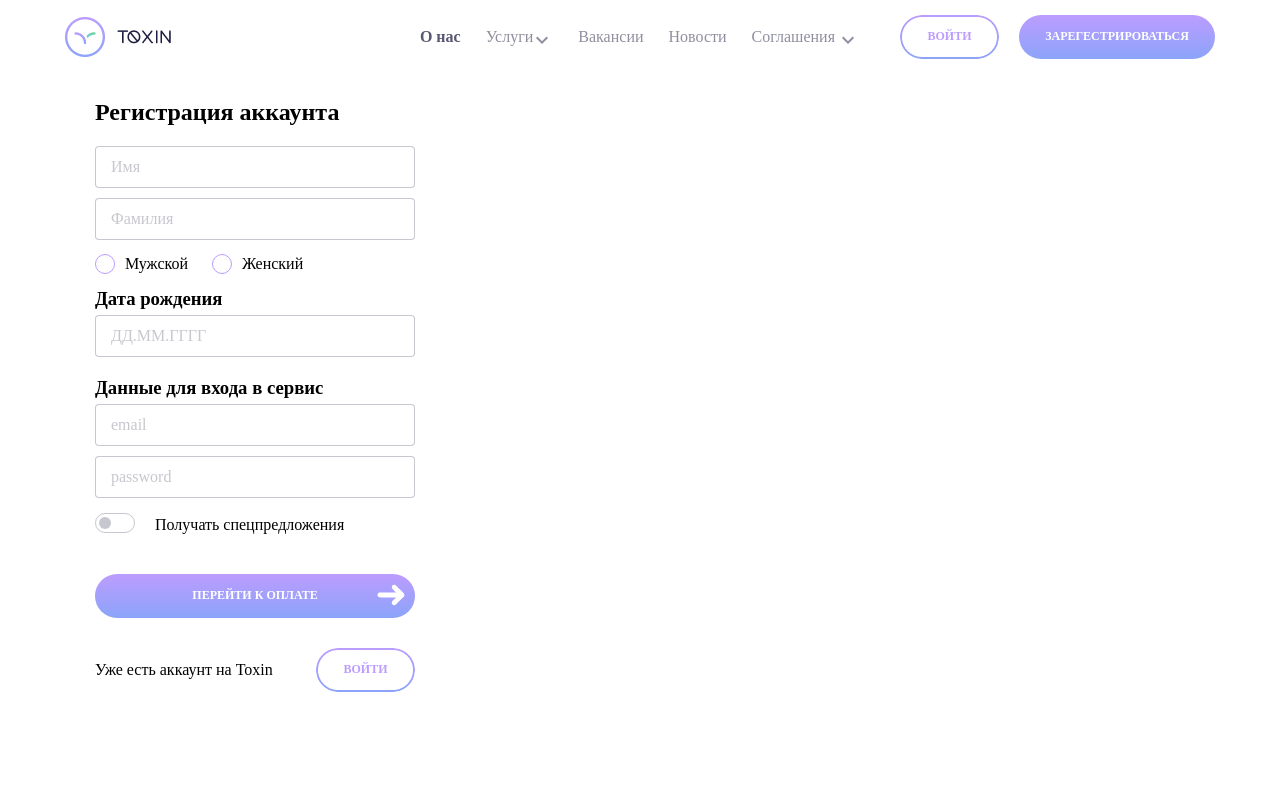
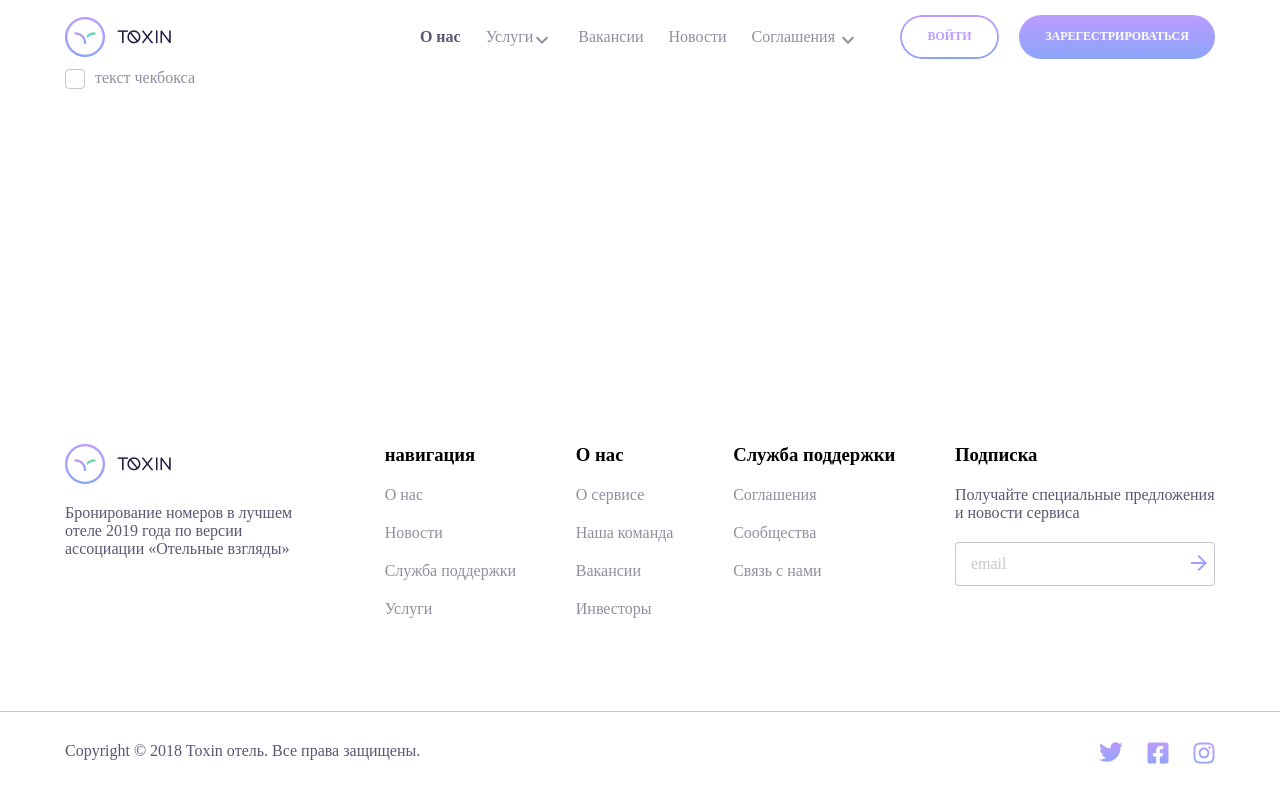
Before and after one commit to Khvostov-Nik/project_1, a website: page src/index.pug in a window 1280 px wide. Shown: the top 800 px of the page. Drawn offline with nearby package versions, Linux system fonts and the light colour scheme; files that its build step writes are made by us from their sources.

Commit message:
сделал чекбокс

```diff
--- /dev/null
+++ b/src/components/inputs/checkbox.pug
@@ -0,0 +1,4 @@
+mixin checkbox(text,name)
+    label.label
+        input.checkbox-input(type= "checkbox", name= name)
+        span.text-checkbox= text
--- a/src/index.pug
+++ b/src/index.pug
@@ -1,3 +1,5 @@
+include ./components/inputs/checkbox.pug
+
 doctype html
 html(lang="en")
     head
@@ -13,6 +15,6 @@ html(lang="en")
         .wrapper
             .main
                 .container
-                    include ./components/cards/registration
+                    +checkbox("текст чекбокса","checkbox")
 
         include components/footer.pug
--- a/src/styles/style.scss
+++ b/src/styles/style.scss
@@ -355,15 +355,16 @@
 .text-radio{
     position: relative;
     padding-left: 30px;
+    color: $darkShade50;
     &::before{
         content: "";
         display: block;
         position: absolute;
         width: 20px;
         height: 20px;
-        border: 1px solid $purple;
+        border: 1px solid $darkShade25;
         border-radius: 50%;
-        top: -1px;
+        top: 0;
         left: 0;
     }
     &::after{
@@ -374,7 +375,7 @@
         height: 12px;
         background: $gradientFirst;
         border-radius: 50%;
-        top: 3px;
+        top: 4px;
         left: 4px;
         opacity: 0;
     }
@@ -384,3 +385,49 @@
 .radio-input:checked + .text-radio::after{
     opacity: 1;
 }
+.radio-input:checked + .text-radio::before{
+    border: 1px solid $purple;
+}
+.radio-input:checked + .text-radio{
+    color: $darkShade75;
+}
+
+
+.checkbox-input{
+    display: none;
+}
+.text-checkbox{
+    position: relative;
+    padding-left: 30px;
+    color: $darkShade50;
+    &::before{
+        content: "";
+        display: block;
+        position: absolute;
+        width: 20px;
+        height: 20px;
+        border: 1px solid $darkShade25;
+        border-radius: 4px;
+        top: 0;
+        left: 0;
+    }
+    &::after{
+        content: "";
+        position: absolute;
+        display: block;
+        top: 5px;
+        left: 7px;
+        width: 6px;
+        height: 8px;
+        border: solid  $purple;
+        border-width: 0 2px 2px 0;
+        transform: rotate(45deg);
+        opacity: 0;
+    }
+}
+.checkbox-input:checked + .text-checkbox::after{
+    opacity: 1;
+}
+.checkbox-input:checked + .text-checkbox::before{
+    border: 1px solid $purple;
+}
```
Also changed, not shown: src/components/inputs/btn__praim-large.html (added), src/components/inputs/btn__praim-small.html (added), src/index.html, src/styles/style.css, 2 other files.
